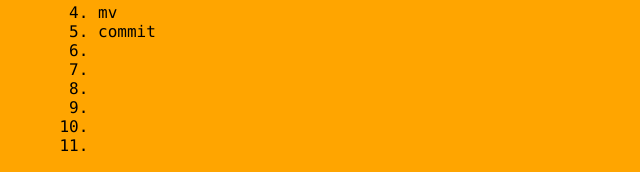
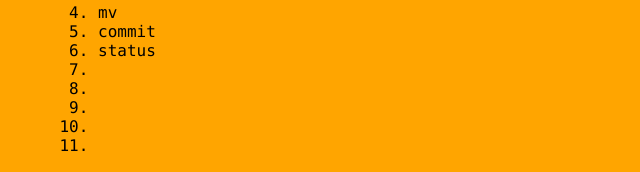
Before and after one commit to wuhuarouworld/git_learning, a plain HTML site: page index.htm in a window 1280 px wide. Both pictures are taken after a click on the element "Terminologys". Shown: the part 347-519 px from the top of the page, 0-640 px from the left. Drawn offline with Linux system fonts and the light colour scheme.

Commit message:
add:调整index.htm

```diff
--- a/index.htm
+++ b/index.htm
@@ -19,7 +19,7 @@
                     <li>non fast forward</li>
                     <li>mv</li>
                     <li>commit</li>
-                    <li></li>
+                    <li>status</li>
                     <li></li>
                     <li></li>
                     <li></li>
```
